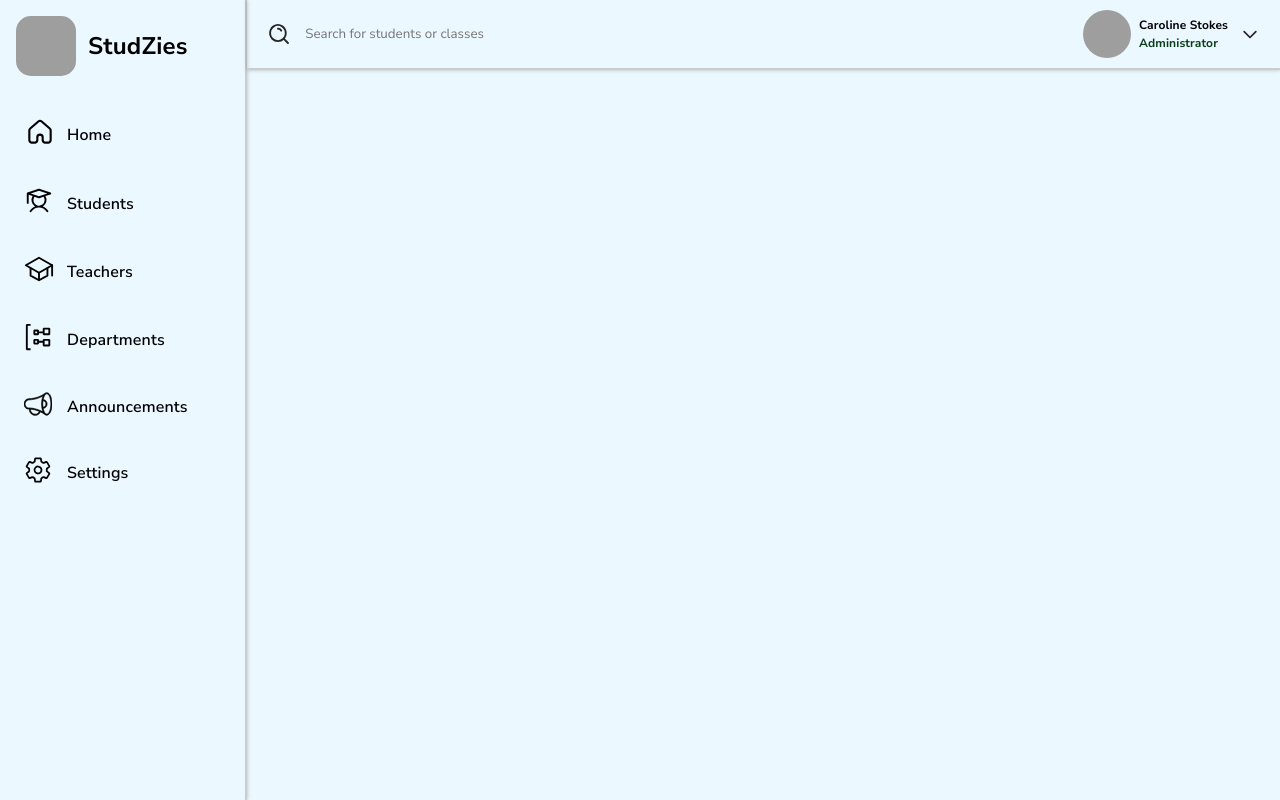
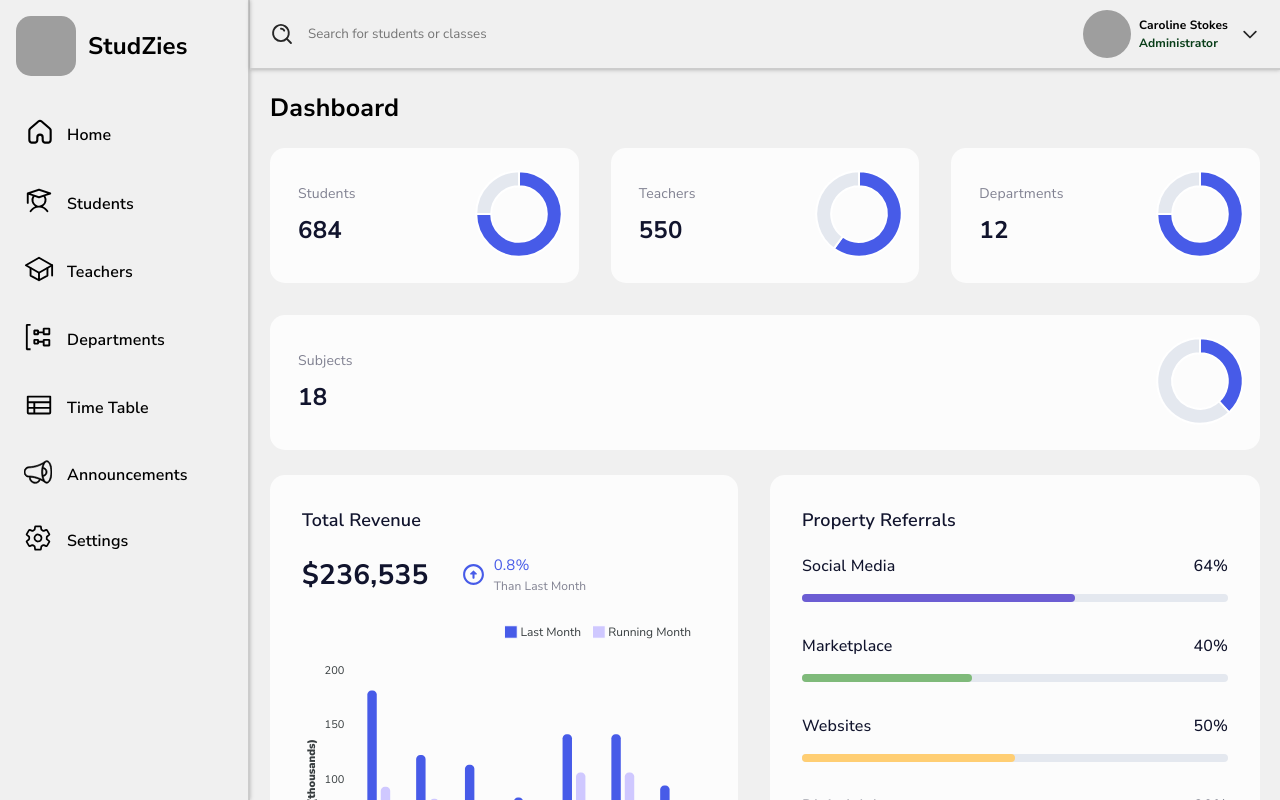
Before and after one commit to ajhalodwala91/Unified-Student-Teacher-Management-Portal, a React (Vite) app in the folder client/: page / in a window 1280 px wide. Built offline with nearby package versions, Linux system fonts and the light colour scheme; grey boxes are pictures that could not be loaded.

Commit message:
Admin Dashboard dummy completed

```diff
--- a/client/package.json
+++ b/client/package.json
@@ -14,9 +14,12 @@
     "@mui/icons-material": "^5.15.10",
     "@mui/material": "^5.15.10",
     "@mui/styled-engine": "^5.15.9",
+    "apexcharts": "^3.45.2",
     "react": "^18.2.0",
+    "react-apexcharts": "^1.4.1",
     "react-dom": "^18.2.0",
-    "react-icons": "^5.0.1"
+    "react-icons": "^5.0.1",
+    "react-router-dom": "^6.22.0"
   },
   "devDependencies": {
     "@types/react": "^18.2.55",
--- a/client/src/App.css
+++ b/client/src/App.css
@@ -1,4 +1,6 @@
 .app {
-  background-color: #ebf8ff;
+  background-color: #f0f0f0;
   display: flex;
+  overflow: hidden;
+  height: 100vh;
 }
--- a/client/src/App.jsx
+++ b/client/src/App.jsx
@@ -1,12 +1,27 @@
 import "./App.css";
 import Sidebar from "./components/Sidebar";
 import Header from "./components/Header";
+import Dashboard from "./components/dashboard/Dashboard";
+import { Stack } from "@mui/material";
+import ReactDOM from "react-dom/client";
+import { BrowserRouter, Routes, Route } from "react-router-dom";
 
 function App() {
   return (
     <div className="app">
-      <Sidebar />
-      <Header />
+      <BrowserRouter>
+        <Sidebar />
+        <Stack flex={1}>
+          <Header />
+
+          <Routes>
+            <Route index element={<Dashboard />} />
+            {/* <Route path="blogs" element={<Blogs />} />
+              <Route path="contact" element={<Contact />} />
+              <Route path="*" element={<NoPage />} /> */}
+          </Routes>
+        </Stack>
+      </BrowserRouter>
     </div>
   );
 }
--- a/client/src/components/Header.jsx
+++ b/client/src/components/Header.jsx
@@ -4,7 +4,6 @@ import { Box, Stack, Typography } from "@mui/material";
 function Header() {
   return (
     <Box
-      width="100vw"
       height={70}
       display="flex"
       alignItems="center"
@@ -13,7 +12,7 @@ function Header() {
       borderBottom="2px solid #cccccc"
       boxShadow="0px 0px 4px 0px rgba(0, 0, 0, 0.25)"
     >
-      <Stack direction="row" gap="10px">
+      <Stack direction="row" gap="10px" flex={1}>
         <svg
           height="32px"
           viewBox="0 -0.5 25 25"
@@ -48,7 +47,7 @@ function Header() {
             backgroundColor: "transparent",
             border: "none",
             outline: "none",
-            width: "300px",
+            flex: 1
           }}
           type="text"
           placeholder="Search for students or classes"
--- a/client/src/components/Sidebar.jsx
+++ b/client/src/components/Sidebar.jsx
@@ -2,8 +2,9 @@ import React from "react";
 import { Box, Stack, Typography } from "@mui/material";
 import { Icons } from "../assets/Icons";
 import { IoSchoolOutline, IoSettingsOutline } from "react-icons/io5";
-import { PiStudent } from "react-icons/pi";
+import { PiStudent, PiTable } from "react-icons/pi";
 import { VscGroupByRefType } from "react-icons/vsc";
+import { Link } from "react-router-dom";
 
 function SidebarLink({ icon, name }) {
   return (
@@ -30,7 +31,7 @@ function Sidebar() {
   return (
     <Box
       height="100vh"
-      width="300px"
+      width="250px"
       p={2}
       borderRight="2px solid #cccccc"
       boxShadow="0px 0px 4px 0px rgba(0, 0, 0, 0.25)"
@@ -38,7 +39,7 @@ function Sidebar() {
       flexDirection="column"
       gap={4}
     >
-      <Stack direction="row" alignItems="center" gap={1.5} >
+      <Stack direction="row" alignItems="center" gap={1.5}>
         <img
           src="https://img.freepik.com/free-vector/modern-business-logo-gradient-icon-design_53876-120504.jpg"
           alt="App Logo"
@@ -52,21 +53,45 @@ function Sidebar() {
       </Stack>
 
       <Stack gap={2}>
+        <Link to="/" style={{ textDecoration: "none", color: "black" }}>
           <SidebarLink icon={icons.type.sidebar.homeIcon} name="Home" />
+        </Link>
+
+        <Link to="/" style={{ textDecoration: "none", color: "black" }}>
           <SidebarLink icon={<PiStudent fontSize={30} />} name="Students" />
-        <SidebarLink icon={<IoSchoolOutline fontSize={30} />} name="Teachers" />
+        </Link>
+
+        <Link to="/" style={{ textDecoration: "none", color: "black" }}>
+          <SidebarLink
+            icon={<IoSchoolOutline fontSize={30} />}
+            name="Teachers"
+          />
+        </Link>
+
+        <Link to="/" style={{ textDecoration: "none", color: "black" }}>
           <SidebarLink
             icon={<VscGroupByRefType fontSize={30} />}
             name="Departments"
           />
+        </Link>
+
+        <Link to="/" style={{ textDecoration: "none", color: "black" }}>
+          <SidebarLink icon={<PiTable fontSize={30} />} name="Time Table" />
+        </Link>
+
+        <Link to="/" style={{ textDecoration: "none", color: "black" }}>
           <SidebarLink
             icon={icons.type.sidebar.announcementIcon}
             name="Announcements"
           />
+        </Link>
+
+        <Link to="/" style={{ textDecoration: "none", color: "black" }}>
           <SidebarLink
             icon={<IoSettingsOutline fontSize={28} />}
             name="Settings"
           />
+        </Link>
       </Stack>
     </Box>
   );
--- /dev/null
+++ b/client/src/components/dashboard/Dashboard.jsx
@@ -0,0 +1,53 @@
+import React from "react";
+import { Box, Stack, Typography } from "@mui/material";
+import PieChart from "./PieChart";
+import TotalRevenue from "./TotalRevenue";
+import PropertyReferrals from "./PropertyReferrals";
+
+function Dashboard() {
+  return (
+    <Box padding="20px" overflow="auto">
+      <Typography fontSize={25} fontWeight={700} colors="#11142d">
+        Dashboard
+      </Typography>
+      <Box mt="20px" display="flex" flexWrap="wrap" gap={4}>
+        <PieChart
+          title="Students"
+          value={684}
+          series={[75, 25]}
+          colors={["#475be8", "#e4e8ef"]}
+        />
+        <PieChart
+          title="Teachers"
+          value={550}
+          series={[60, 40]}
+          colors={["#475be8", "#e4e8ef"]}
+        />
+        <PieChart
+          title="Departments"
+          value={12}
+          series={[75, 25]}
+          colors={["#475be8", "#e4e8ef"]}
+        />
+        <PieChart
+          title="Subjects"
+          value={18}
+          series={[40, 65]}
+          colors={["#475be8", "#e4e8ef"]}
+        />
+      </Box>
+
+      <Stack
+        mt="25px"
+        width="100%"
+        direction={{ xs: "column", lg: "row" }}
+        gap={4}
+      >
+        <TotalRevenue />
+        <PropertyReferrals />
+      </Stack>
+    </Box>
+  );
+}
+
+export default Dashboard;
--- /dev/null
+++ b/client/src/components/dashboard/PieChart.jsx
@@ -0,0 +1,45 @@
+import { Box, Typography, Stack } from "@mui/material";
+import ReactApexChart from "react-apexcharts";
+import React from "react";
+
+function PieChart({ title, value, series, colors }) {
+  return (
+    <Box
+      id="chart"
+      bgcolor="#fcfcfc"
+      flex={1}
+      display="flex"
+      justifyContent="space-between"
+      alignItems="center"
+      pl={3.5}
+      py={2}
+      gap={2}
+      borderRadius="15px"
+      minHeight="110px"
+      width="fit-content"
+    >
+      <Stack direction="column">
+        <Typography fontSize={14} color="#808191">
+          {title}
+        </Typography>
+        <Typography fontSize={24} fontWeight={700} color="#11142d" mt={1}>
+          {value}
+        </Typography>
+      </Stack>
+
+      <ReactApexChart
+        options={{
+          chart: { type: "donut" },
+          colors,
+          legend: { show: false },
+          dataLabels: { enabled: false },
+        }}
+        series={series}
+        type="donut"
+        width="120px"
+      />
+    </Box>
+  );
+}
+
+export default PieChart;
--- /dev/null
+++ b/client/src/components/dashboard/PropertyReferrals.jsx
@@ -0,0 +1,62 @@
+import { Box, Typography, Stack } from "@mui/material";
+import ReactApexChart from "react-apexcharts";
+import { PropertyReferralsInfo } from "./chart.config";
+import React from "react";
+
+function ProgressBar({ title, percentage, color }) {
+  return (
+    <Box width="100%">
+      <Stack direction="row" alignItems="center" justifyContent="space-between">
+        <Typography fontSize={16} fontWeight={500} color="#11142d">
+          {title}
+        </Typography>
+        <Typography fontSize={16} fontWeight={500} color="#11142d">
+          {percentage}%
+        </Typography>
+      </Stack>
+
+      <Box
+        mt={2}
+        position="relative"
+        width="100%"
+        height="8px"
+        borderRadius={1}
+        bgcolor="#e4e8ef"
+      >
+        <Box
+          width={percentage + "%"}
+          bgcolor={color}
+          position="absolute"
+          height="100%"
+          borderRadius={1}
+        />
+      </Box>
+    </Box>
+  );
+}
+
+function PropertyReferrals() {
+  return (
+    <Box
+      id="chart"
+      p={4}
+      width={490}
+      bgcolor="#fcfcfc"
+      display="flex"
+      flexDirection="column"
+      borderRadius="15px"
+    >
+      <Typography fontSize="18px" fontWeight={600} color="#11142d">
+        Property Referrals
+      </Typography>
+
+      <Stack my="20px" direction="column" gap={4}>
+        {PropertyReferralsInfo.map((bar) => (
+          <ProgressBar key={bar.title} {...bar} />
+        ))}
+      </Stack>
+    </Box>
+  );
+}
+
+export default PropertyReferrals;
--- /dev/null
+++ b/client/src/components/dashboard/TotalRevenue.jsx
@@ -0,0 +1,50 @@
+import { Box, Typography, Stack } from "@mui/material";
+import ReactApexChart from "react-apexcharts";
+import { ArrowCircleUpRounded } from "@mui/icons-material";
+import { TotalRevenueSeries, TotalRevenueOptions } from "./chart.config";
+import React from "react";
+
+function TotalRevenue() {
+  return (
+    <Box
+      id="chart"
+      p={4}
+      flex={1}
+      bgcolor="#fcfcfc"
+      display="flex"
+      flexDirection="column"
+      borderRadius="15px"
+    >
+      <Typography fontSize="18px" fontWeight={600} color="#11142d">
+        Total Revenue
+      </Typography>
+
+      <Stack my="20px" direction="row" gap={4} flexWrap="wrap">
+        <Typography fontSize={28} fontWeight={700} color="#11142d">
+          $236,535
+        </Typography>
+
+        <Stack direction="row" alignItems="center" gap={1}>
+          <ArrowCircleUpRounded sx={{ fontSize: 25, color: "#475be8" }} />
+          <Stack>
+            <Typography fontSize={15} color="#475be8">
+              0.8%
+            </Typography>
+            <Typography fontSize={12} color="#808191">
+              Than Last Month
+            </Typography>
+          </Stack>
+        </Stack>
+      </Stack>
+
+      <ReactApexChart
+        series={TotalRevenueSeries}
+        type="bar"
+        height={310}
+        options={TotalRevenueOptions}
+      />
+    </Box>
+  );
+}
+
+export default TotalRevenue;
--- /dev/null
+++ b/client/src/components/dashboard/chart.config.js
@@ -0,0 +1,88 @@
+export const TotalRevenueSeries = [
+  {
+    name: "Last Month",
+    data: [183, 124, 115, 85, 143, 143, 96],
+  },
+  {
+    name: "Running Month",
+    data: [95, 84, 72, 44, 108, 108, 47],
+  },
+];
+
+export const TotalRevenueOptions = {
+  chart: {
+    type: "bar",
+    toolbar: {
+      show: false,
+    },
+  },
+  colors: ["#475BE8", "#CFC8FF"],
+  plotOptions: {
+    bar: {
+      borderRadius: 4,
+      horizontal: false,
+      columnWidth: "55%",
+    },
+  },
+  dataLabels: {
+    enabled: false,
+  },
+  grid: {
+    show: false,
+  },
+  stroke: {
+    colors: ["transparent"],
+    width: 4,
+  },
+  xaxis: {
+    categories: ["Jan", "Feb", "Mar", "Apr", "May", "Jun", "Jul"],
+  },
+  yaxis: {
+    title: {
+      text: "$ (thousands)",
+    },
+  },
+  fill: {
+    opacity: 1,
+  },
+  legend: {
+    position: "top",
+    horizontalAlign: "right",
+  },
+  tooltip: {
+    enabled: true,
+    y: {
+        formatter(val) {
+            return `$${val} thousand`;
+        },
+    },
+  },
+};
+
+export const PropertyReferralsInfo = [
+  {
+      title: "Social Media",
+      percentage: 64,
+      color: "#6C5DD3",
+  },
+  {
+      title: "Marketplace",
+      percentage: 40,
+      color: "#7FBA7A",
+  },
+  {
+      title: "Websites",
+      percentage: 50,
+      color: "#FFCE73",
+  },
+  {
+      title: "Digital Ads",
+      percentage: 80,
+      color: "#FFA2C0",
+  },
+  {
+      title: "Others",
+      percentage: 15,
+      color: "#F45252",
+  },
+];
```
Also changed, not shown: client/src/assets/student.png (added), 1 other file (tests, documents, lock files or other folders). Lines whose indentation alone changed are shown as unchanged.
